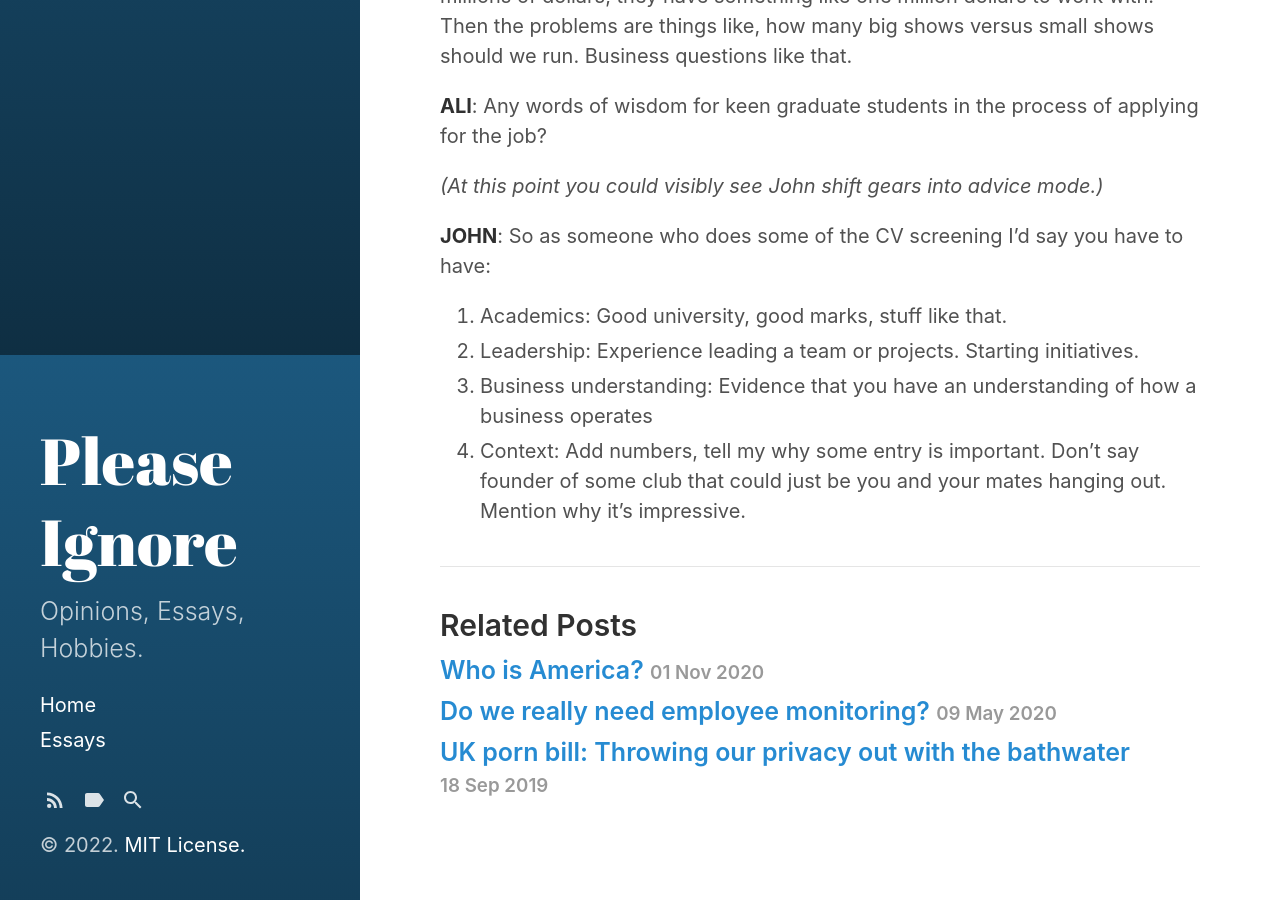
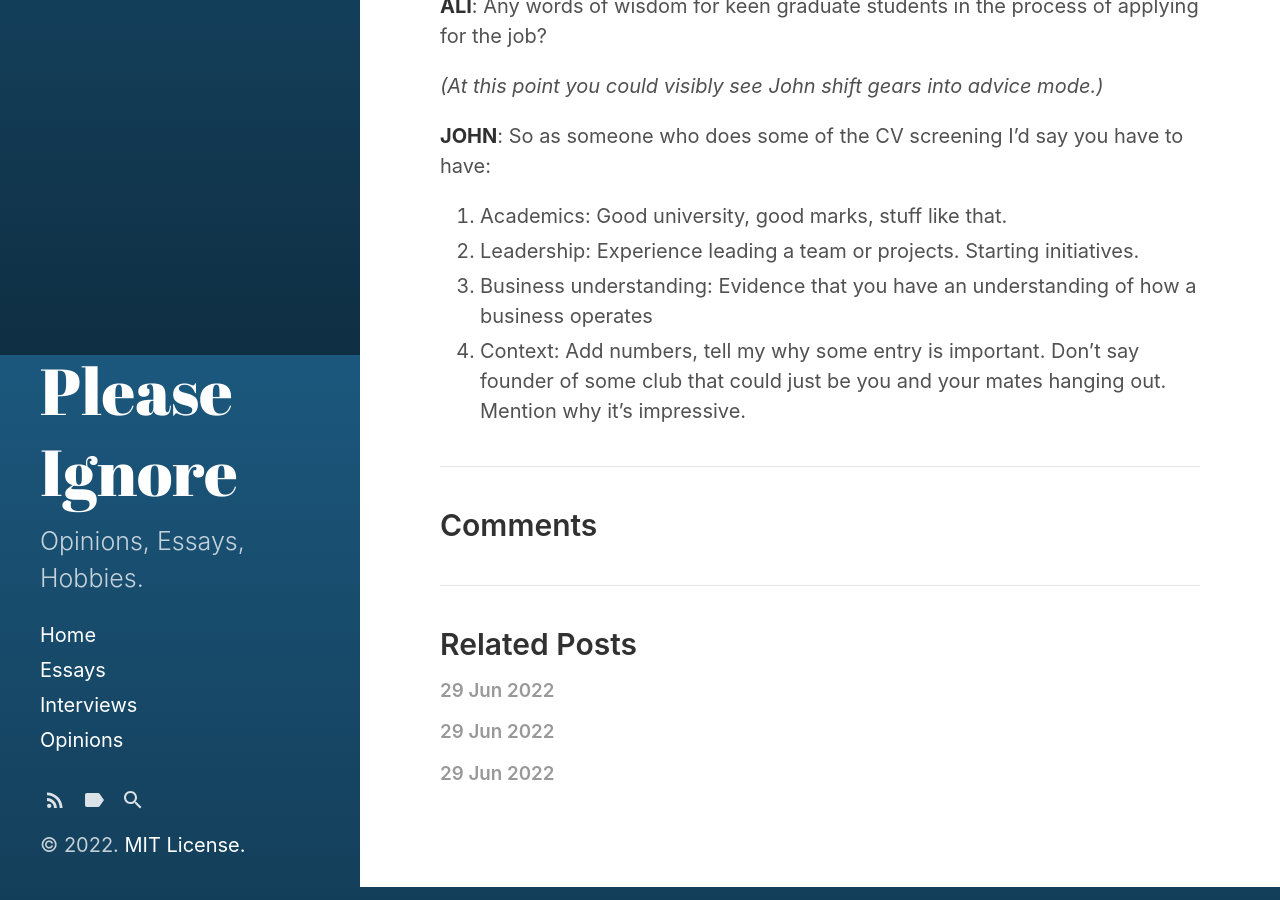
Before and after one commit to alfarzan/plsignore.com, a Jekyll site: the page built from _posts/2019-10-02-doctor-consultant.md, in a window 1280 px wide and 900 px high, scrolled down 4145 px. Built offline with Jekyll 4.4.1, drawn with Linux system fonts in a browser that asks for light colours; our own code applies the rules of GitHub Pages for plain Markdown files; some of the changed text lies outside the part shown.

```diff
--- a/_posts/2019-09-18-digital-economy.md
+++ b/_posts/2019-09-18-digital-economy.md
@@ -1,7 +1,8 @@
 ---
 layout: post
 title:  "UK porn bill: Throwing our privacy out with the bathwater"
-categories: [ opinion ]
+categories:
+		- Opinions
 image: assets/images/ukporn.jpg
 featured: false
 comments: false
--- a/_posts/2019-10-02-doctor-consultant.md
+++ b/_posts/2019-10-02-doctor-consultant.md
@@ -1,10 +1,9 @@
 ---
 layout: post
 title:  "John Doe: Junior doctor to management consultant"
-<!-- author: Ali -->
-categories: [ informational interview ]
+categories:
+		- Interviews
 image: assets/images/josh.png
-<!-- rating: 3 -->
 featured: false
 comments: false
 published: True
--- a/_posts/2020-05-09-privacy-and-work.md
+++ b/_posts/2020-05-09-privacy-and-work.md
@@ -1,7 +1,8 @@
 ---
 layout: post
 title:  "Do we really need employee monitoring?"
-categories: [ opinion ]
+categories:
+		- Opinions
 image: assets/images/privacy_at_work.jpg
 featured: false
 comments: false
--- a/_posts/2020-11-01-who-is-america.md
+++ b/_posts/2020-11-01-who-is-america.md
@@ -1,7 +1,8 @@
 ---
 layout: post
 title:  "Who is America?"
-categories: [ opinion ]
+categories:
+		- Opinions
 image: assets/images/twoAmericas.jpg
 featured: false
 comments: false
--- /dev/null
+++ b/category/Opinions.md
@@ -0,0 +1,4 @@
+---
+layout: category
+title: Opinions
+---
```
Also changed, not shown: _posts/2019-06-11-rani-moran.md (+2 -5 lines), category/Interviews.md (added, +4 -0 lines).
